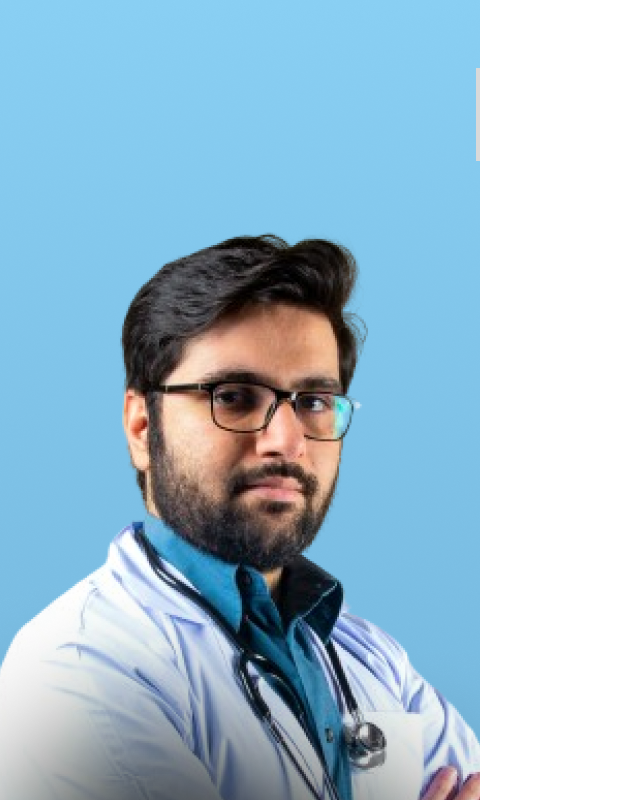
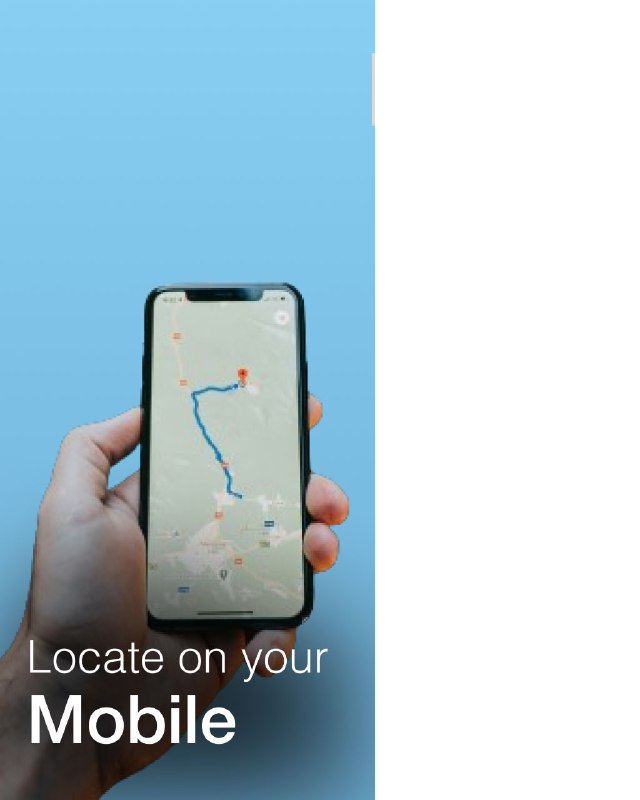
Before and after one commit to yashpredator/Sanjeevani-A-Lifeline, a React (Vite) app in the folder Sanjeevani/: page / in a window 1280 px wide. Shown: the top 800 px of the page, without its empty margins (0-640 px from the left). Built offline with nearby package versions, Linux system fonts and the light colour scheme.

Commit message:
Login Page Completed

```diff
--- a/Sanjeevani/src/components/login/Login.jsx
+++ b/Sanjeevani/src/components/login/Login.jsx
@@ -1,11 +1,27 @@
 import React from "react";
+import { useState } from "react";
+import { useEffect } from "react";
 
 const Login = () => {
+  const [currentImage, setCurrentImage] = useState("Doctor.png");
+
+  useEffect(() => {
+    const interval = setInterval(() => {
+      // Update the currentImage state to switch between images
+      setCurrentImage((prevImage) => (prevImage === "Doctor.png" ? "Mobile.jpeg" : "Doctor.png"));
+    }, 5000);
+
+    return () => clearInterval(interval); // Cleanup the interval on component unmount
+  }, []);
   return (
     <>
       <div className="flex flex-row h-screen">
         <div className="w-1/4">
-          <img className="h-full w-full" src="./Doctor.png" alt="" />
+        <img
+            className="transition-opacity duration-1000 ease-in-out opacity-100"
+            src={(`./${currentImage}`)}
+            alt=""
+          />
         </div>
         <div className="flex flex-col justify-center items-center w-3/4 mt-[-20px] ">
           <div className="flex justify-center mb-12 mt-[-10px]">
```
Also changed, not shown: Sanjeevani/public/Mobile.jpeg (added).
